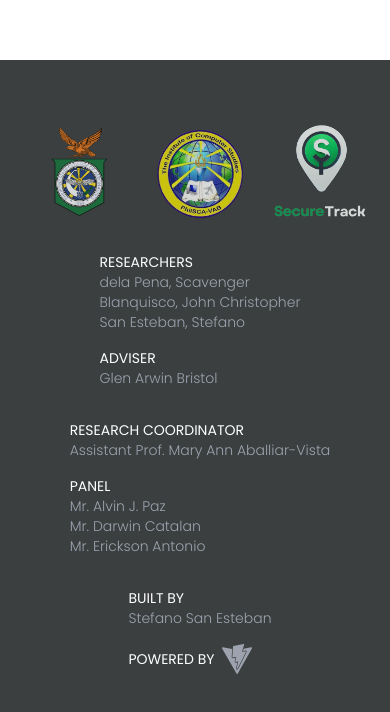
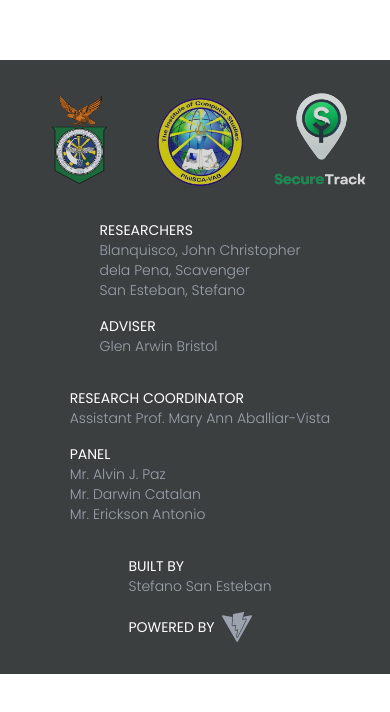
Before and after one commit to ygfest/secure-track-admin, a React (Vite) app in the folder client/: page / in a window 390 px wide. Shown: the part 4739-5451 px from the top of the page. After the commit the page ends 5413 px from the top, so only its background shows below. Built offline with nearby package versions, Linux system fonts and the light colour scheme.

Commit message:
Re-modified the layout of footer in small screens

```diff
--- a/client/src/home/home.jsx
+++ b/client/src/home/home.jsx
@@ -402,7 +402,7 @@ export default function Home() {
       {/* Other Sections */}
       <section className="h-[500px] min-w-[400px]"></section>
 
-      <footer className="w-full min-w-[400px]  py-16 text-center bg-secondary text-white">
+      <footer className="w-full min-w-[400px]  py-8 text-center bg-secondary text-white">
         <div className="flex flex-wrap justify-evenly gap-8 h-auto">
           {/* Logos Section */}
           <div className="flex flex-col items-center gap-6">
@@ -433,14 +433,14 @@ export default function Home() {
                 href="https://www.instagram.com/__sstefano/"
                 className="text-gray-400 font-light hover:text-primary transition-colors"
               >
-                dela Pena, Scavenger
+                Blanquisco, John Christopher
               </a>
               <br />
               <a
                 href="https://www.instagram.com/__sstefano/"
                 className="text-gray-400 font-light hover:text-primary transition-colors"
               >
-                Blanquisco, John Christopher
+                dela Pena, Scavenger
               </a>
               <br />
               <a
```
